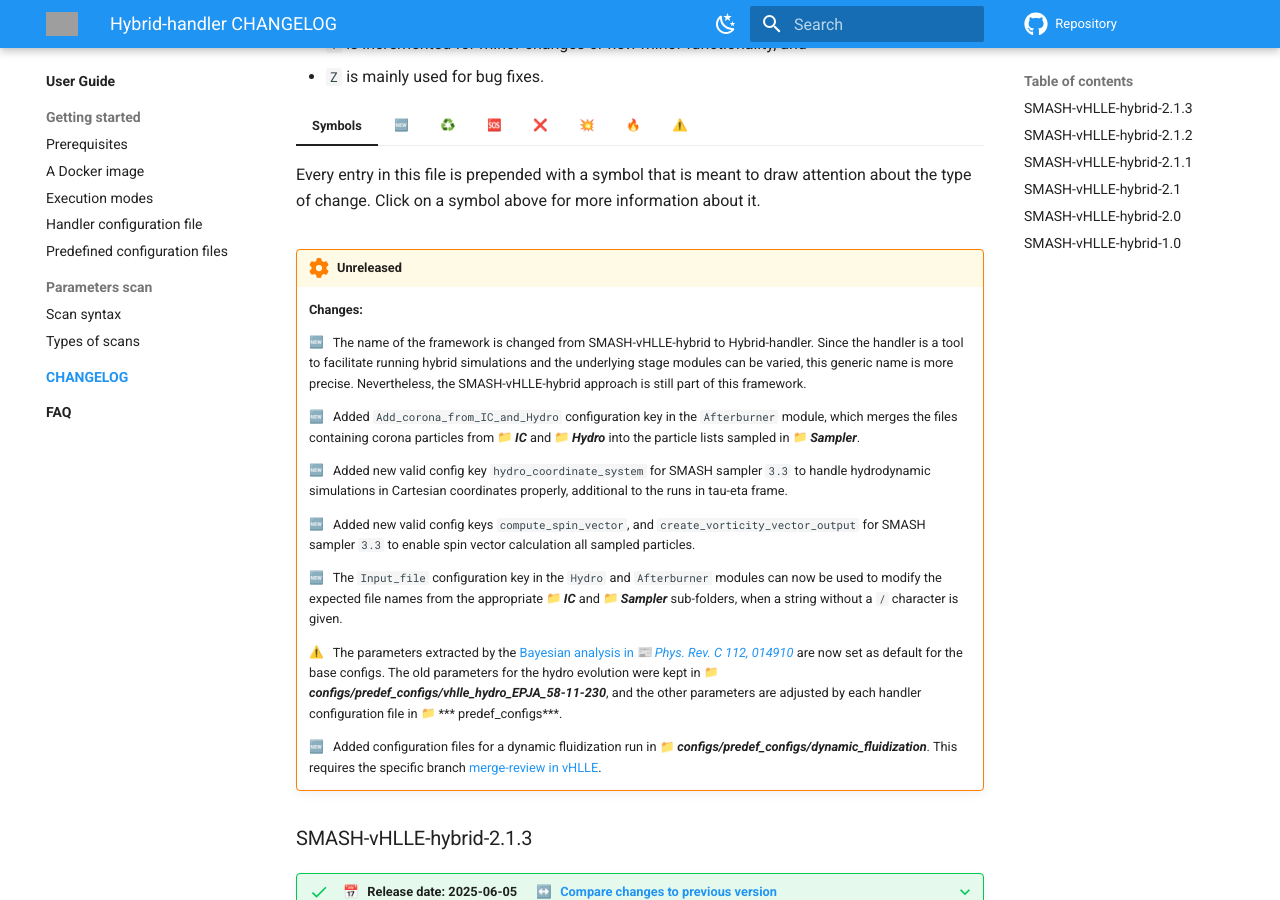
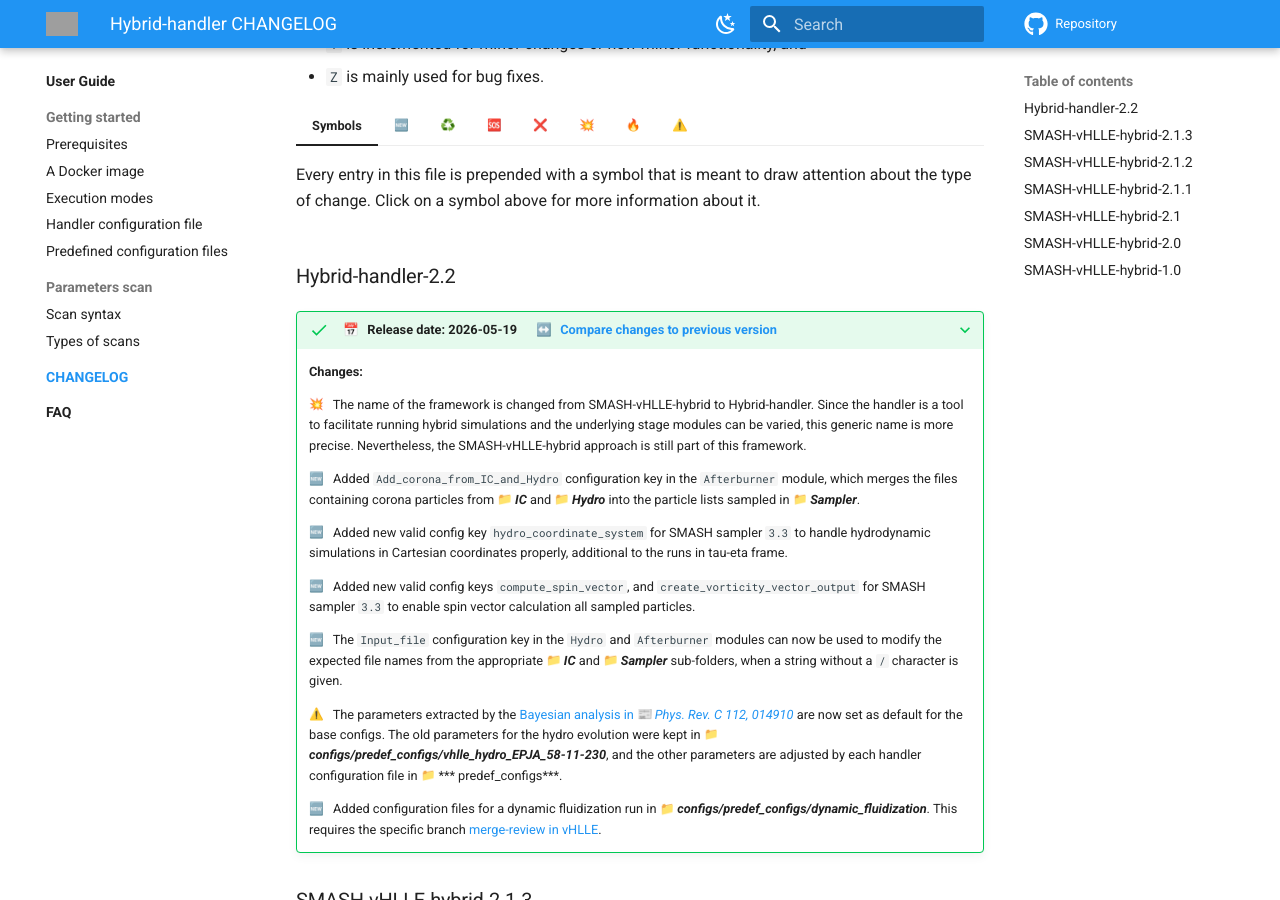
Before and after one commit to smash-transport/smash-vhlle-hybrid, an MkDocs documentation site: the page built from docs/user/CHANGELOG/index.md, in a window 1280 px wide and 900 px high, scrolled down 349 px. Built offline with MkDocs 1.6.1 and Material for MkDocs 9.7.7, drawn with Linux system fonts in a browser that asks for light colours; emoji names are drawn with the system emoji font; comment, search, counter and statistics services are not loaded; the version menu is left out; grey boxes are pictures that could not be loaded.

Commit message:
Bump version number and prepare CHANGELOG file
Some typo were fixed, too.

```diff
--- a/docs/user/CHANGELOG/index.md
+++ b/docs/user/CHANGELOG/index.md
@@ -44,11 +44,13 @@
     This symbol indicates _changes that deserve particular attention by the user_.
 
 
-!!! work-in-progress "Unreleased"
+### Hybrid-handler-2.2
+
+???+ success "&nbsp; :date: &nbsp; Release date: 2026-05-19 &emsp; :left_right_arrow: &nbsp; [Compare changes to previous version](https://github.com/smash-transport/smash-vhlle-hybrid/compare/SMASH-vHLLE-hybrid-2.1.3...Hybrid-handler-2.2)"
 
     **Changes:**
 
-    :new: &nbsp; The name of the framework is changed from SMASH-vHLLE-hybrid to Hybrid-handler. Since the handler is a tool to facilitate running hybrid simulations and the underlying stage modules can be varied, this generic name is more precise. Nevertheless, the SMASH-vHLLE-hybrid approach is still part of this framework.
+    :boom: &nbsp; The name of the framework is changed from SMASH-vHLLE-hybrid to Hybrid-handler. Since the handler is a tool to facilitate running hybrid simulations and the underlying stage modules can be varied, this generic name is more precise. Nevertheless, the SMASH-vHLLE-hybrid approach is still part of this framework.
 
     :new: &nbsp; Added `Add_corona_from_IC_and_Hydro` configuration key in the `Afterburner` module, which merges the files containing corona particles from :file_folder: ***IC*** and :file_folder: ***Hydro*** into the particle lists sampled in :file_folder: ***Sampler***.
 
```
Also changed, not shown: docs/developer/release_procedure.md (+1 -1 lines), 1 other file.
